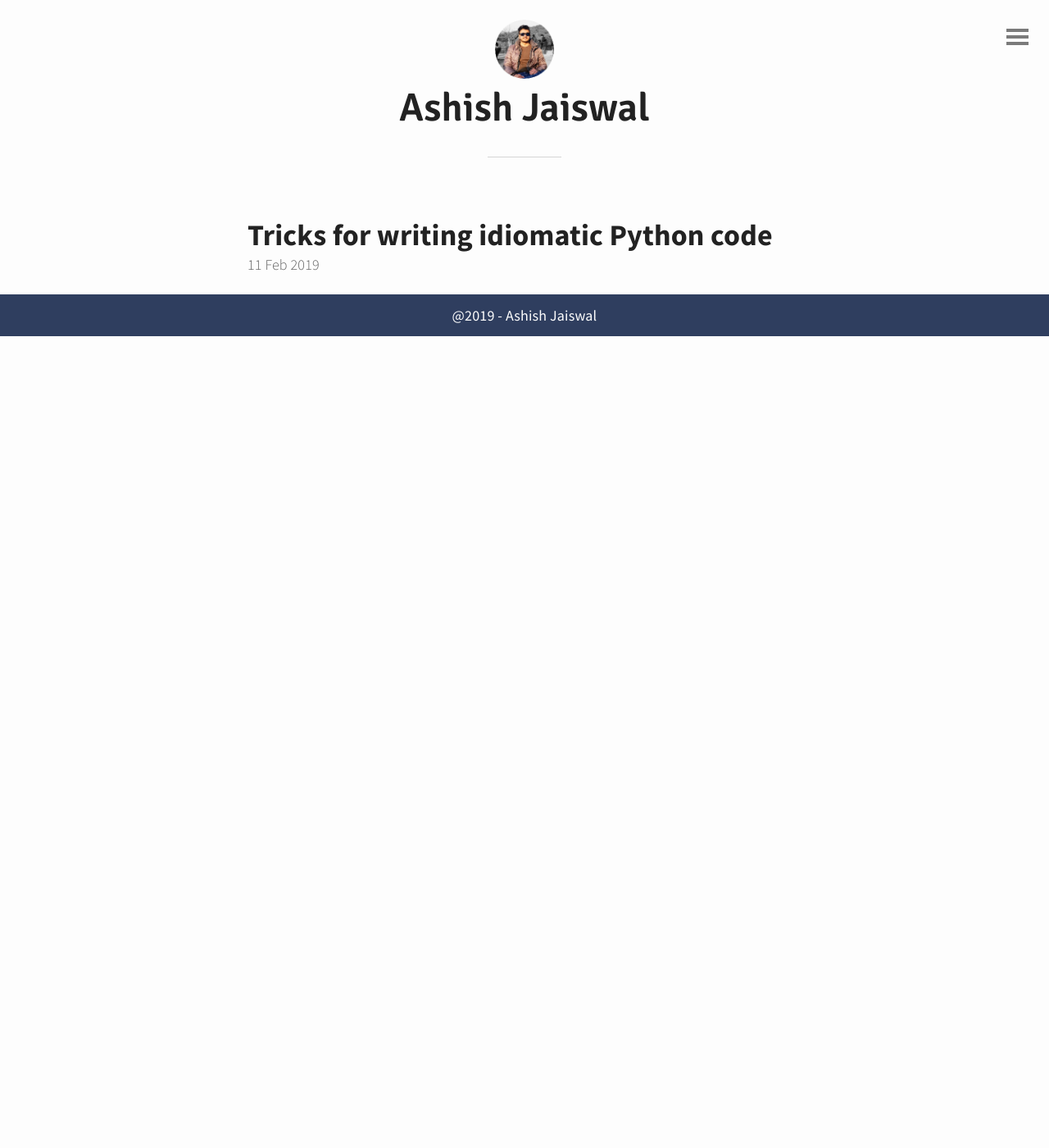
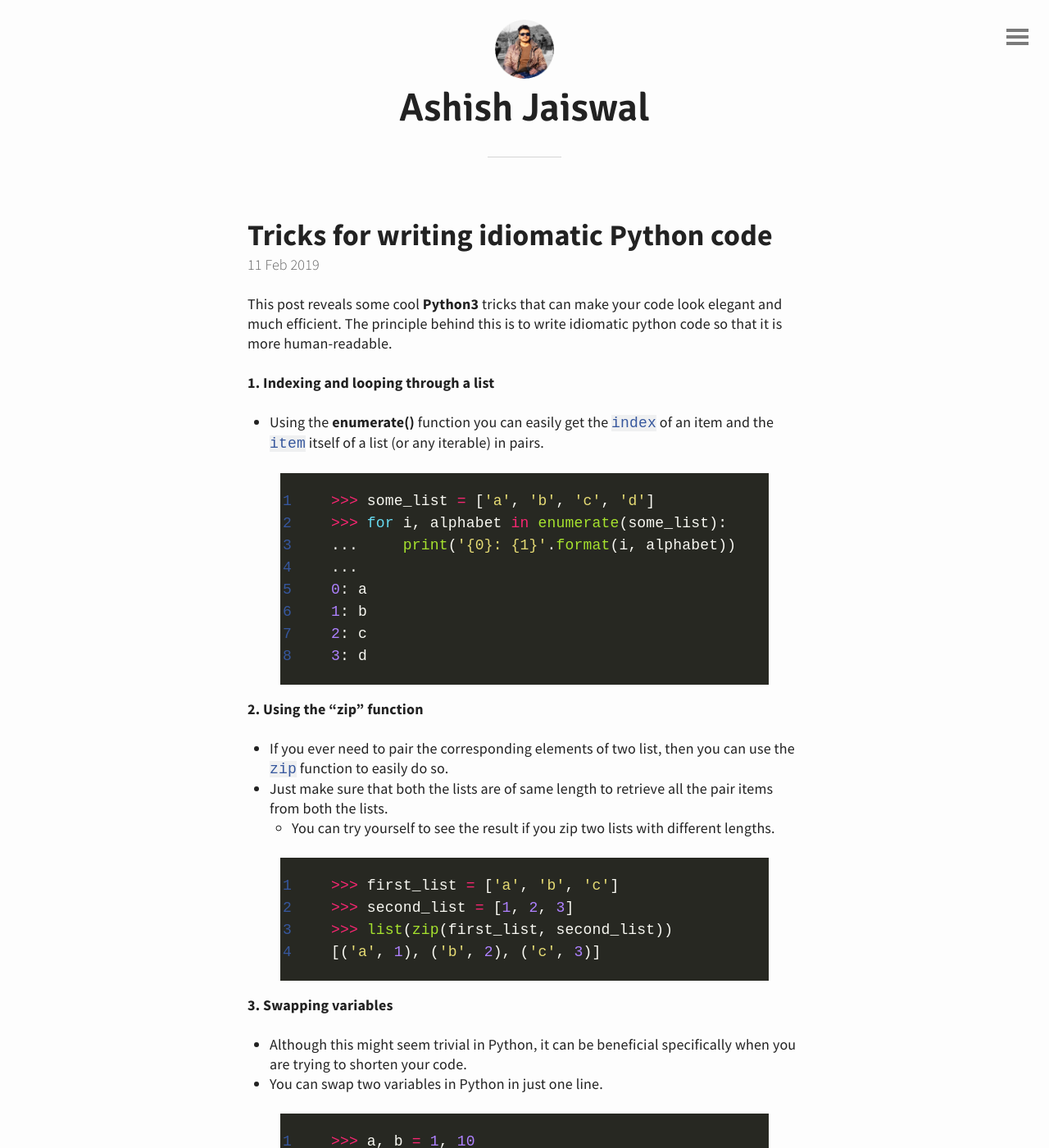
Before and after one commit to asheeshcric/blog, a Jekyll site: the page built from _posts/2019-02-11-idiomatic-python.md, in a window 1280 px wide and 1400 px high. Shown: the whole window at 82% size. Built offline with Jekyll 4.4.1, drawn with Linux system fonts in a browser that asks for light colours; comment, search, counter and statistics services are not loaded; some of the changed text lies outside the part shown.

Commit message:
Add seven python3 tricks to the post

```diff
--- a/_posts/2019-02-11-idiomatic-python.md
+++ b/_posts/2019-02-11-idiomatic-python.md
@@ -1,3 +1,116 @@
 ---
 title: Tricks for writing idiomatic Python code
 ---
+
+This post reveals some cool **Python3** tricks that can make your code look elegant and
+much efficient. The principle behind this is to write idiomatic python code so that
+it is more human-readable.
+
+
+**1. Indexing and looping through a list**
+- Using the **enumerate()** function you can easily get the `index` of an item and the
+`item` itself of a list (or any iterable) in pairs.
+
+{% highlight python linenos %}
+    >>> some_list = ['a', 'b', 'c', 'd']
+    >>> for i, alphabet in enumerate(some_list):
+    ...     print('{0}: {1}'.format(i, alphabet))
+    ...
+    0: a
+    1: b
+    2: c
+    3: d
+{% endhighlight %}
+
+**2. Using the "zip" function**
+- If you ever need to pair the corresponding elements of two list, then you can use the
+`zip` function to easily do so.
+- Just make sure that both the lists are of same length to retrieve all the pair items
+from both the lists.
+    - You can try yourself to see the result if you zip two lists with different lengths.
+
+{% highlight python linenos %}
+    >>> first_list = ['a', 'b', 'c']
+    >>> second_list = [1, 2, 3]
+    >>> list(zip(first_list, second_list))
+    [('a', 1), ('b', 2), ('c', 3)]
+{% endhighlight %}
+
+**3. Swapping variables**
+- Although this might seem trivial in Python, it can be beneficial specifically when
+you are trying to shorten your code.
+- You can swap two variables in Python in just one line.
+{% highlight python linenos %}
+    >>> a, b = 1, 10
+    >>> a, b = b, a
+    >>> print(a, b)
+    10 1
+{% endhighlight %}
+
+**4. Dictionary Lookups**
+- If you are ever retrieving a value for a key from a dictionary, and you want to avoid
+a `KeyError`, then this might come in handy
+- This helps you retrieve the value for a `key` if it is present in the dictionary.
+Otherwise, you can assign a default value in case the key is not present.
+{% highlight python linenos %}
+    >>> x = {'a': 1, 'b': 2}
+    >>> x.get('a', 'Key Not Present')
+    1
+    >>> x.get('c', 'Key Not Present')
+    'Key Not Present'
+{% endhighlight %}
+
+**5. Merging Dictionaries**
+- Merging two dictionaries is very simple in Python3. You can accomplish this in just
+a single command.
+- This is a very handy trick to make your code look idiomatic and beautiful.
+{% highlight python linenos %}
+    >>> x = {'a': 1}
+    >>> y = {'b': 2}
+
+    >>> {**x, **y}
+    {'a': 1, 'b': 2}
+{% endhighlight %}
+
+**6. Check if a string contains an integer**
+- Most of the times, you receive integer ids from form-data in the form of strings, and
+you may need to check if the data you received is actually an integer id or not.
+- In such cases, you can implement the following two techniques.
+{% highlight python linenos %}
+    # First technique (Only works for positive integers)
+    >>> string_int = '32'
+    >>> string_int.isdigit()
+    True
+
+    # Second method (Works for all integers)
+    >>> def is_integer(some_integer_in_string):
+    ...     try:
+    ...             int(some_integer_in_string)
+    ...             return True
+    ...     except ValueError:
+    ...             return False
+    ...
+    >>> is_integer('-32')
+    True
+    >>> is_integer('49')
+    True
+    >>> is_integer('a')
+    False
+{% endhighlight %}
+
+**7. Reverse a list or string**
+- You can easily reverse a list or string or any iterable that supports slicing in
+one line.
+{% highlight python linenos %}
+    # Reversing a list
+    >>> original_list = [1, 2, 3, 4]
+    >>> reversed_list = original_list[::-1]
+    >>> reversed_list
+    [4, 3, 2, 1]
+
+    # Reversing a string
+    >>> some_string = 'This is a string'
+    >>> reversed_string = some_string[::-1]
+    >>> reversed_string
+    'gnirts a si sihT'
+{% endhighlight %}
```
